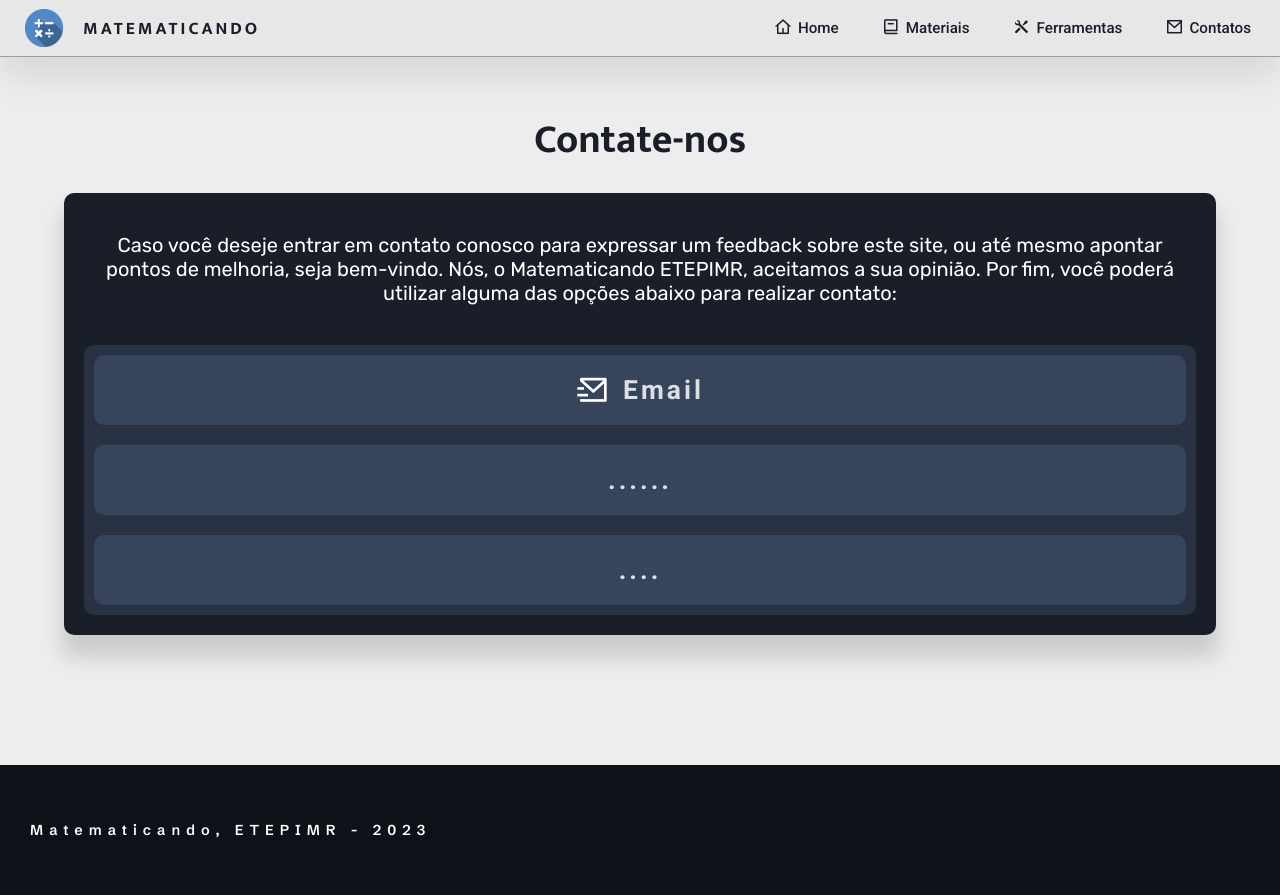
After one commit to projetosetepimr/matematicandoetepimr, a Flask app: page /contatos/ in a window 1280 px wide. The commit adds this page. Run offline with Flask 2, Linux system fonts and the light colour scheme; some libraries are stand-ins or nearby versions.

Commit message:
contacts page

```diff
--- a/matematicando/__init__.py
+++ b/matematicando/__init__.py
@@ -1,5 +1,5 @@
 from flask import Flask, render_template
-from .views import home_bp
+from .views import home_bp, contacts_bp
 
 
 def page_not_found(e):
@@ -8,6 +8,7 @@ def page_not_found(e):
 
 def _register_blueprints(app: Flask):
     app.register_blueprint(home_bp.home_bp, url_prefix="/")
+    app.register_blueprint(contacts_bp.contacts_bp, url_prefix="/contatos")
 
 
 def create_app():
--- /dev/null
+++ b/matematicando/static/styles/contacts.css
@@ -0,0 +1,91 @@
+.main {
+    width: 100%;
+    height: 100%;
+    padding: 50px;
+
+    display: flex;
+    flex-direction: column;
+    justify-content: center;
+    align-items: center;
+    gap: 20px;
+}
+
+.main h1 {
+    font: 2.5rem var(--title-font);
+    color: var(--color5);
+    font-weight: 700;
+}
+
+.main section#contacts-box {
+    background-color: var(--color5);
+    box-shadow: 0px 20px 20px 3px rgba(0, 0, 0, 0.139);
+    padding: 20px;
+    border-radius: 10px;
+    width: 90vw;
+
+    display: flex;
+    flex-direction: column;
+    align-items: center;
+    gap: 20px;
+}
+
+.main section#contacts-box div#text {
+    padding: 20px;
+    width: 100%;
+}
+
+.main section#contacts-box div#text p {
+    font: 1.25rem var(--text-font);
+    color: white;
+    text-align: center;
+}
+
+.main section#contacts-box div#contacts-list {
+    background-color: #283243;
+    border-radius: 10px;
+    padding: 10px;
+    width: 100%;
+
+    display: flex;
+    flex-direction: column;
+    gap: 20px;
+}
+
+.main section#contacts-box div#contacts-list > div.contact {
+    background-color: #37455c;
+    border-radius: 10px;
+    width: 100%;
+    height: 70px;
+
+    display: flex;
+    justify-content: center;
+    align-items: center;
+    gap: 15px;
+}
+
+.main section#contacts-box div#contacts-list > div.contact:hover {
+    box-shadow: 0px 5px 10px rgba(0, 0, 0, 0.17);
+    background-color: #3e5168;
+    transform: translateY(-5px);
+    transition: all .6s;
+    cursor: pointer;
+}
+
+.main section#contacts-box div#contacts-list > div.contact > i, p {
+    color: white;
+}
+
+.main section#contacts-box div#contacts-list > div.contact > i {
+    font-size: 2rem;
+}
+
+.main section#contacts-box div#contacts-list > div.contact > p {
+    font-size: 1.65rem;
+    color: rgba(255, 255, 255, 0.826);
+}
+
+.main section#contacts-box div#contacts-list > div.contact > p {
+    font-family: var(--secondary-font);
+    font-weight: 600;
+    letter-spacing: 3px;
+}
--- a/matematicando/static/styles/global.css
+++ b/matematicando/static/styles/global.css
@@ -38,6 +38,8 @@
 
 body {
     background-color: var(--body-color);
+    width: 100%;
+    height: 100%;
 }
 
 .header {
--- /dev/null
+++ b/matematicando/templates/contacts.html
@@ -0,0 +1,83 @@
+<!DOCTYPE html>
+<html lang="pt-BR">
+<head>
+    <meta charset="UTF-8">
+    <meta http-equiv="X-UA-Compatible" content="IE=edge">
+    <meta name="viewport" content="width=device-width, initial-scale=1.0">
+    <title>Matematicando - Contatos</title>
+
+    <link rel="stylesheet" href="{{ url_for('static', filename='styles/global.css') }}">
+    <link rel="stylesheet" href="{{ url_for('static', filename='styles/contacts.css') }}">
+    <link href="https://cdn.jsdelivr.net/npm/remixicon@3.0.0/fonts/remixicon.css" rel="stylesheet">
+    <link rel="shortcut icon" href="{{ url_for('static', filename='img/example_logo.png')}}" type="image/x-icon">
+</head>
+<body>
+    <header class="header">
+        <div id="header-left">
+            <a href="{{ url_for('Homepage.home') }}">
+                <img src="{{ url_for('static', filename='img/example_logo.png') }}" alt="Matematicando Logo">
+            </a>
+            <h1>Matematicando</h1>
+        </div>
+
+        <nav>
+            <ul id="navlist">
+                <li>
+                    <i class="ri-home-4-line" onclick="redirectTo('/')"></i>
+                    <a href="{{ url_for('Homepage.home') }}">Home</a>
+                </li>
+                <li>
+                    <i class="ri-book-2-line" onclick="redirectTo('/materiais')"></i>
+                    <a href="">Materiais</a>
+                </li>
+                <li>
+                    <i class="ri-tools-fill" onclick="redirectTo('/ferramentas')"></i>
+                    <a href="">Ferramentas</a>
+                </li>
+                <li>
+                    <i class="ri-mail-line" onclick="redirectTo('/contatos')"></i>
+                    <a href="{{ url_for('Contacts.contacts') }}">Contatos</a>
+                </li>
+            </ul>
+        </nav>
+    </header>
+
+    <main class="main">
+        <h1>Contate-nos</h1>
+        <section id="contacts-box">
+            <div id="text">
+                <p>Caso você deseje entrar em contato conosco para expressar um feedback sobre este site, ou até mesmo
+                apontar pontos de melhoria, seja bem-vindo. Nós, o Matematicando ETEPIMR, aceitamos a sua opinião.
+                Por fim, você poderá utilizar alguma das opções abaixo para realizar contato:</p>
+            </div>
+            <div id="contacts-list">
+              <div class="contact" onclick="copyContactToClipboard('{{ email }}', 'Email')">
+                    <i class="ri-mail-send-line"></i>
+                    <p>Email</p>
+                </div>
+                <div class="contact">
+                    <p>......</p>
+                </div>
+                <div class="contact">
+                    <p>....</p>
+                </div>
+            </div>
+        </section>
+    </main>
+
+    <footer class="footer">
+        <p>Matematicando, ETEPIMR - 2023</p>
+    </footer>
+
+    <script>
+        function redirectTo(url) {
+            window.location.href = url
+        }
+
+        function copyContactToClipboard(contact, contactName) {
+            navigator.clipboard.writeText(contact)
+            window.alert(`${contactName} copiado para a área de transferência!\nContato: ${contact}`)
+        }
+    </script>
+</body>
+</html>
--- a/matematicando/templates/home.html
+++ b/matematicando/templates/home.html
@@ -40,7 +40,7 @@
                 </li>
                 <li>
                     <i class="ri-mail-line" onclick="redirectTo('/contatos')"></i>
-                    <a href="">Contatos</a>
+                    <a href="{{ url_for('Contacts.contacts') }}">Contatos</a>
                 </li>
             </ul>
         </nav>
--- /dev/null
+++ b/matematicando/views/contacts_bp.py
@@ -0,0 +1,11 @@
+from flask import Blueprint, render_template
+
+
+contacts_bp = Blueprint("Contacts", __name__)
+
+EMAIL = "matematicandoetepimr@gmail.com"
+
+
+@contacts_bp.route("/")
+def contacts():
+    return render_template("contacts.html", email=EMAIL)
```
